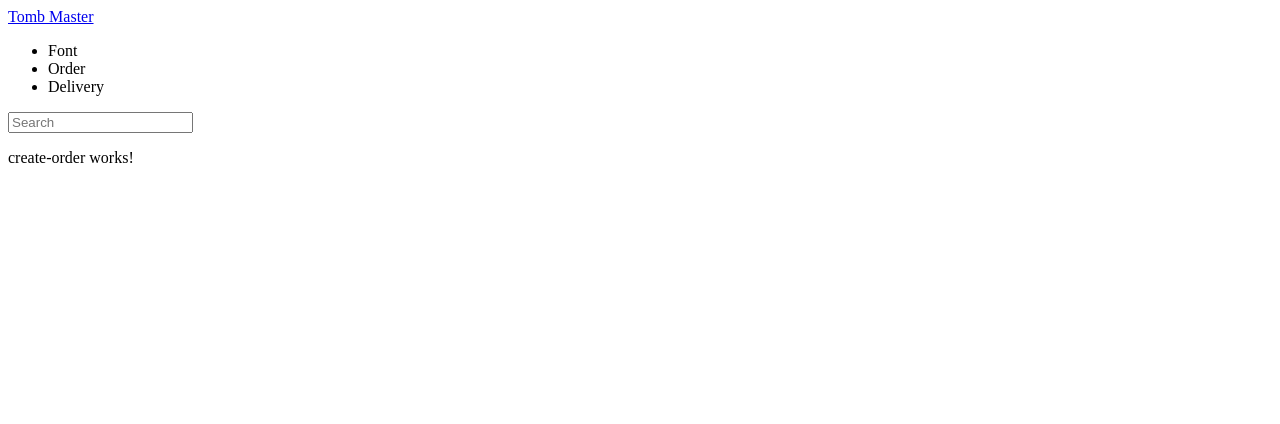
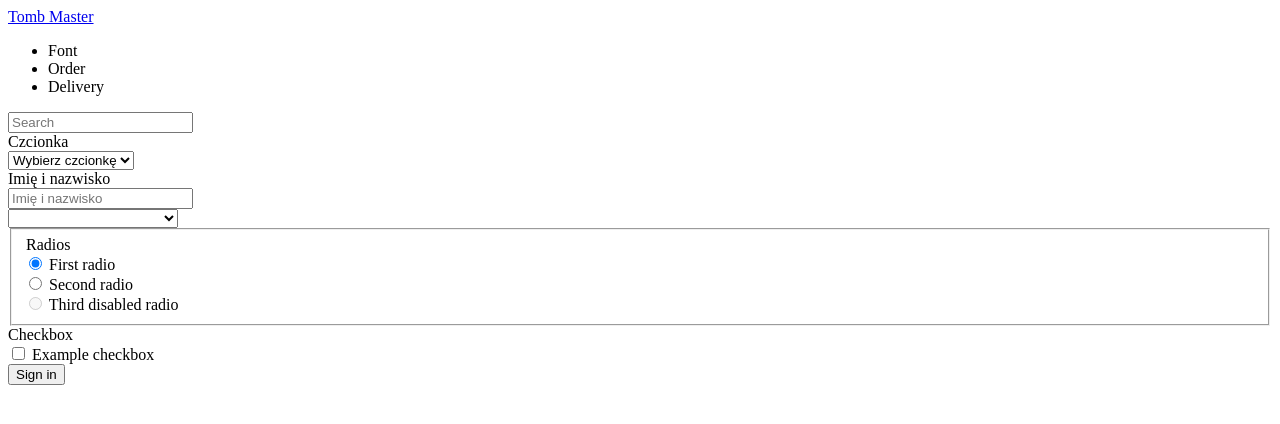
Before and after one commit to afek96/TombMasterWebApp, an Angular app in the folder TombMasterWebApp/ClientApp/: page /create-order in a window 1280 px wide. Shown: the top 424 px of the page. Built offline with nearby package versions, Linux system fonts and the light colour scheme; what angular-bootstrap-md would draw is missing.

Commit message:
Rozpoczęcie projektowania tworzenia zamówienia

```diff
--- a/TombMasterWebApp/ClientApp/src/app/app.module.ts
+++ b/TombMasterWebApp/ClientApp/src/app/app.module.ts
@@ -1,5 +1,6 @@
 import { BrowserModule } from '@angular/platform-browser';
 import { NgModule, NO_ERRORS_SCHEMA } from '@angular/core';
+import { FormsModule } from '@angular/forms';
 
 import { MDBBootstrapModule } from 'angular-bootstrap-md';
 
@@ -31,6 +32,7 @@ import { HomeComponent } from './home/home.component';
   imports: [
     BrowserModule,
     AppRoutingModule,
+    FormsModule,
     MDBBootstrapModule.forRoot(),
   ],
   schemas: [ NO_ERRORS_SCHEMA ],
--- /dev/null
+++ b/TombMasterWebApp/ClientApp/src/app/font-size.ts
@@ -0,0 +1,3 @@
+export class FontSize {
+    constructor(public id: number, public size: number){}
+}
--- a/TombMasterWebApp/ClientApp/src/app/order/create-order/create-order.component.html
+++ b/TombMasterWebApp/ClientApp/src/app/order/create-order/create-order.component.html
@@ -1 +1,71 @@
-<p>create-order works!</p>
+<form class="container pt-2" #userForm="ngForm" (ngSubmit)="onFormSubmit(userForm)">
+  <div class="form-group row">
+    <label for="inputFont" class="col-sm-2 col-form-label">Czcionka</label>
+    <div class="col-sm-10">
+      <select class="browser-default custom-select">
+        <option selected>Wybierz czcionkę</option>
+        <option *ngFor="let font of fonts" [value]="font.id">{{ font.name }}</option>
+      </select>
+    </div>
+  </div>
+  <div class="form-group row">
+<div class="col-sm-2 d-flex flex-row">
+      <mdb-checkbox class="align-middle" [default]=" true"></mdb-checkbox>
+
+    <label for="inputName" class="col-form-label">Imię i nazwisko</label>
+  </div>
+    <div [ngClass]="{'col-sm-7': !nameFontSizePicked, 'col-sm-9': nameFontSizePicked}">
+      <input type="text" class="form-control" id="inputName" placeholder="Imię i nazwisko">
+    </div>
+
+    <div [ngClass]="{'col-sm-3': !nameFontSizePicked, 'col-sm-1': nameFontSizePicked}">
+      <select name="nameFontSize" class="browser-default custom-select" [(ngModel)]="nameFontSize"
+        (change)="onNameSizeChange()">
+        <option [ngValue]="{id:0, size:0}" selected>Wybierz rozmiar czcionki</option>
+        <option *ngFor="let fontSize of fontSizes" [ngValue]="fontSize">{{ fontSize.size }}</option>
+      </select>
+    </div>
+  </div>
+
+  <fieldset class="form-group">
+    <div class="row">
+      <legend class="col-form-label col-sm-2 pt-0">Radios</legend>
+      <div class="col-sm-10">
+        <div class="form-check">
+          <input class="form-check-input" type="radio" name="gridRadios" id="gridRadios1" value="option1" checked>
+          <label class="form-check-label" for="gridRadios1">
+            First radio
+          </label>
+        </div>
+        <div class="form-check">
+          <input class="form-check-input" type="radio" name="gridRadios" id="gridRadios2" value="option2">
+          <label class="form-check-label" for="gridRadios2">
+            Second radio
+          </label>
+        </div>
+        <div class="form-check disabled">
+          <input class="form-check-input" type="radio" name="gridRadios" id="gridRadios3" value="option3" disabled>
+          <label class="form-check-label" for="gridRadios3">
+            Third disabled radio
+          </label>
+        </div>
+      </div>
+    </div>
+  </fieldset>
+  <div class="form-group row">
+    <div class="col-sm-2">Checkbox</div>
+    <div class="col-sm-10">
+      <div class="form-check">
+        <input class="form-check-input" type="checkbox" id="gridCheck1">
+        <label class="form-check-label" for="gridCheck1">
+          Example checkbox
+        </label>
+      </div>
+    </div>
+  </div>
+  <div class="form-group row">
+    <div class="col-sm-10">
+      <button type="submit" class="btn btn-primary">Sign in</button>
+    </div>
+  </div>
+</form>
--- a/TombMasterWebApp/ClientApp/src/app/order/create-order/create-order.component.ts
+++ b/TombMasterWebApp/ClientApp/src/app/order/create-order/create-order.component.ts
@@ -1,4 +1,8 @@
 import { Component, OnInit } from '@angular/core';
+
+import { NgForm } from '@angular/forms'
+
+import { FontSize } from '../../font-size'
 
 @Component({
   selector: 'app-create-order',
@@ -6,10 +10,32 @@ import { Component, OnInit } from '@angular/core';
   styleUrls: ['./create-order.component.scss']
 })
 export class CreateOrderComponent implements OnInit {
+  nameFontSizePicked = false;
+  nameFontSize = new FontSize(0,0);
+
+  fonts = [
+    { id: '1', name: 'Czcionka 1' },
+    { id: '2', name: 'Czcionka 2' },
+    { id: '3', name: 'Czcionka 3' },
+  ];
+
+  fontSizes = [
+    new FontSize( 1, 4 ),
+    new FontSize( 2, 5 ),
+    new FontSize( 3, 6 ),
+  ];
 
   constructor() { }
+
+  onFormSubmit(form: NgForm) {
+  }
 
   ngOnInit(): void {
   }
 
+  onNameSizeChange() {
+    this.nameFontSizePicked = this.nameFontSize.id != 0;
+    console.log('Name size change: '+ this.nameFontSize.id);
+ }
+
 }
```
Also changed, not shown: 2 other files (tests, documents, lock files or other folders).
